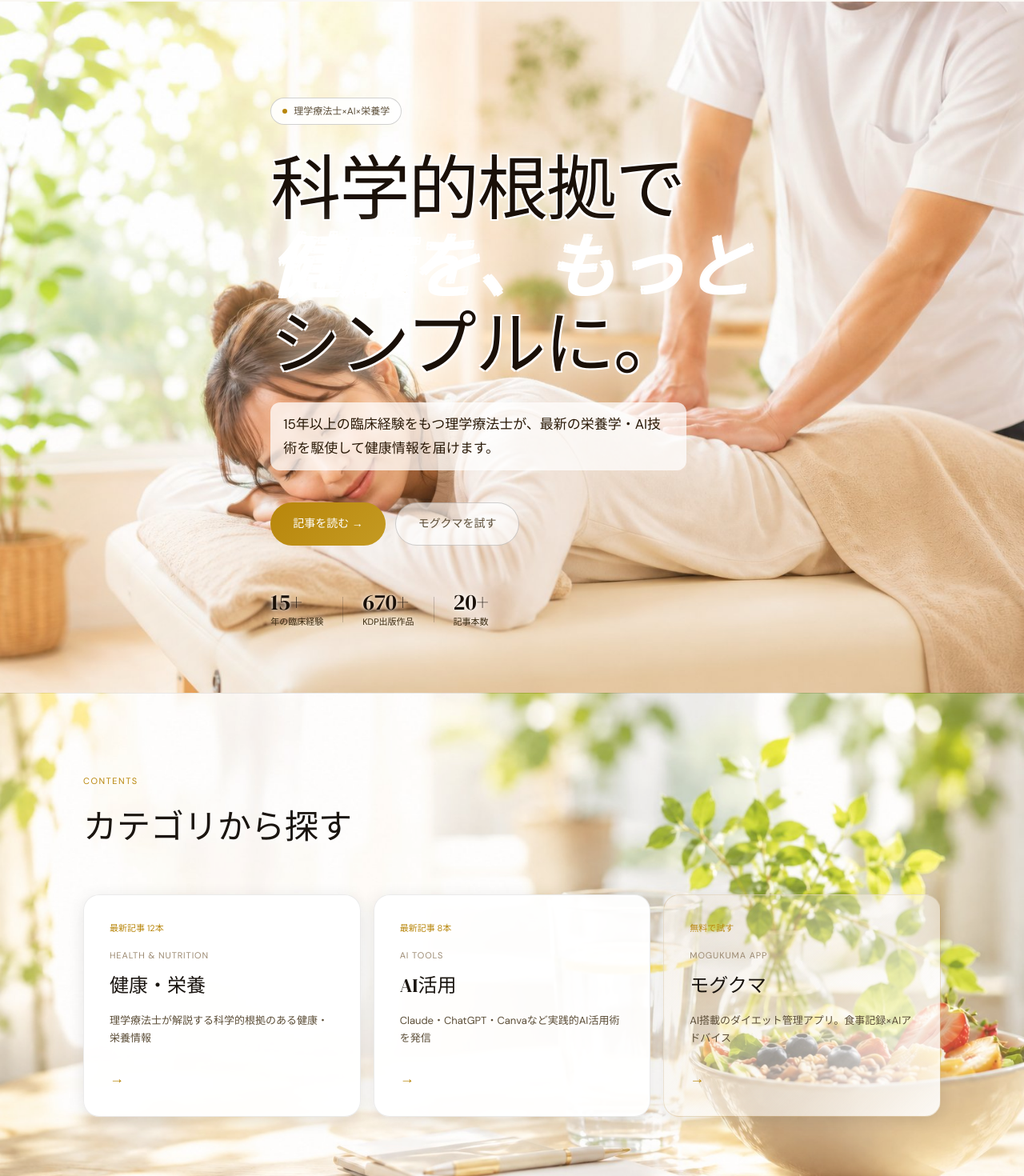
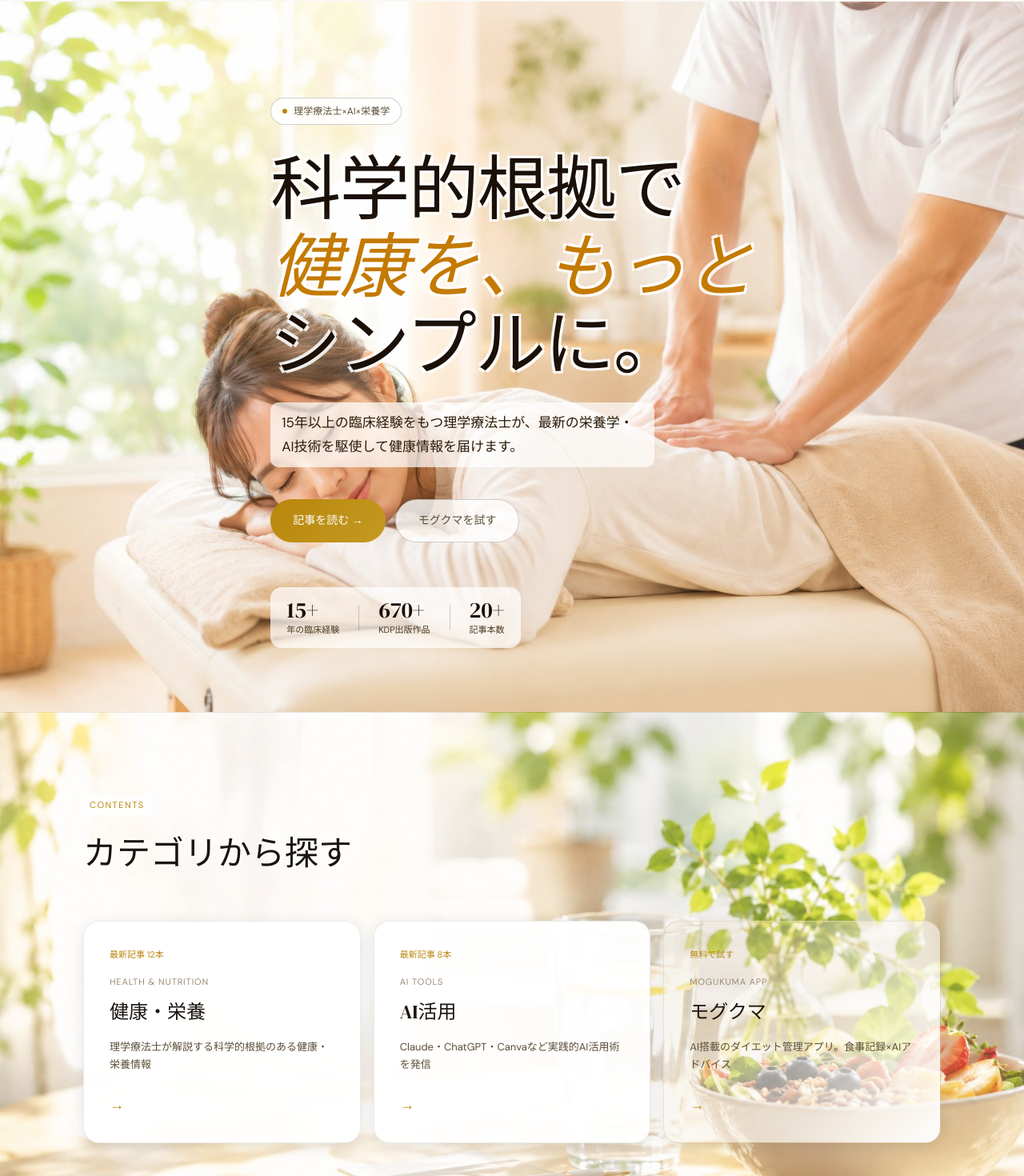
Before and after one commit to heiogawa-create/hei-brand-site, a React (Vite) app: page / in a window 1280 px wide. Shown: the part 78-1548 px from the top of the page at 80% size. Built offline with nearby package versions, Linux system fonts and the light colour scheme.

Commit message:
Update Home.css

```diff
--- a/src/pages/Home.css
+++ b/src/pages/Home.css
@@ -1,21 +1,9 @@
 .section-label{font-size:11px;letter-spacing:0.14em;text-transform:uppercase;color:var(--gold);margin-bottom:12px}
-.section-title{font-family:var(--font-display);font-size:clamp(28px,4vw,42px);font-weight:400;color:var(--text);margin-bottom:48px;text-shadow:0 2px 12px rgba(255,255,255,0.9)}
+.section-title{font-family:var(--font-display);font-size:clamp(28px,4vw,42px);font-weight:400;color:var(--text);margin-bottom:48px}
 
 /* ===== HERO ===== */
 .hero{position:relative;min-height:100svh;display:flex;align-items:center;overflow:hidden;background:linear-gradient(160deg,#fdf9f2 0%,#f5ede0 50%,#faf8f4 100%)}
 
-/* 写真背景 - フルクリア */
-.hero__photo-bg{
-  position:absolute;
-  inset:0;
-  background-size:cover;
-  background-position:center;.section-label{font-size:11px;letter-spacing:0.14em;text-transform:uppercase;color:var(--gold);margin-bottom:12px}
-.section-title{font-family:var(--font-display);font-size:clamp(28px,4vw,42px);font-weight:400;color:var(--text);margin-bottom:48px;text-shadow:0 2px 12px rgba(255,255,255,0.9)}
-
-/* ===== HERO ===== */
-.hero{position:relative;min-height:100svh;display:flex;align-items:center;overflow:hidden;background:linear-gradient(160deg,#fdf9f2 0%,#f5ede0 50%,#faf8f4 100%)}
-
-/* 写真背景 - フルクリア */
 .hero__photo-bg{
   position:absolute;
   inset:0;
@@ -26,29 +14,65 @@
   z-index:0;
 }
 
-.hero__bg{position:absolute;inset:0;pointer-events:none;z-index:0}
+.hero__bg{position:absolute;inset:0;pointer-events:none;z-index:1}
 .hero__orb{position:absolute;border-radius:50%;filter:blur(80px);opacity:.08}
 .hero__orb--1{width:600px;height:600px;background:radial-gradient(circle,#e8c97a 0%,transparent 70%);top:-100px;right:-100px;animation:orb 12s ease-in-out infinite alternate}
 .hero__orb--2{width:400px;height:400px;background:radial-gradient(circle,#f0a96a 0%,transparent 70%);bottom:0;left:-80px;animation:orb 16s ease-in-out infinite alternate-reverse}
 @keyframes orb{from{transform:translate(0,0)}to{transform:translate(30px,30px)}}
 .hero__grid{display:none}
-.hero__inner{position:relative;z-index:1;padding:120px 0 80px}
+.hero__inner{position:relative;z-index:2;padding:120px 0 80px}
 .hero__badge{display:inline-flex;align-items:center;gap:8px;font-size:12px;color:var(--text-2);padding:6px 14px;border:1px solid var(--border-hover);border-radius:100px;margin-bottom:32px;background:rgba(255,255,255,0.88)}
 .hero__badge-dot{width:6px;height:6px;background:var(--gold);border-radius:50%;animation:pulse 2s ease-in-out infinite}
 @keyframes pulse{0%,100%{opacity:1}50%{opacity:.5}}
-.hero__title{font-family:var(--font-display);font-size:clamp(44px,8vw,88px);font-weight:400;line-height:1.1;letter-spacing:-.02em;color:#1a1008;margin-bottom:24px;text-shadow:2px 2px 0 rgba(255,255,255,0.95),-2px -2px 0 rgba(255,255,255,0.95),2px -2px 0 rgba(255,255,255,0.95),-2px 2px 0 rgba(255,255,255,0.95),0 0 24px rgba(255,255,255,1),0 0 48px rgba(255,255,255,0.8)}
-.hero__title em{font-style:italic;background:linear-gradient(135deg,var(--gold),var(--gold-light));-webkit-background-clip:text;-webkit-text-fill-color:transparent;background-clip:text}
-.hero__desc{font-size:clamp(15px,2vw,17px);color:#2a1a08;line-height:1.8;max-width:520px;margin-bottom:40px;background:rgba(255,255,255,0.72);padding:12px 16px;border-radius:12px;backdrop-filter:none}
+
+/* タイトル：白縁取りで写真の上でもくっきり */
+.hero__title{
+  font-family:var(--font-display);
+  font-size:clamp(44px,8vw,88px);
+  font-weight:400;
+  line-height:1.1;
+  letter-spacing:-.02em;
+  color:#1a1008;
+  margin-bottom:24px;
+  text-shadow:
+    3px  3px 0 rgba(255,255,255,0.85),
+   -3px -3px 0 rgba(255,255,255,0.85),
+    3px -3px 0 rgba(255,255,255,0.85),
+   -3px  3px 0 rgba(255,255,255,0.85),
+    0 0 32px rgba(255,255,255,0.9);
+}
+.hero__title em{
+  font-style:italic;
+  background:none;
+  -webkit-background-clip:unset;
+  -webkit-text-fill-color:#C47A00;
+  background-clip:unset;
+  color:#C47A00;
+}
+
+/* 説明文：薄い白ピル背景 */
+.hero__desc{
+  font-size:clamp(15px,2vw,17px);
+  color:#2a1a08;
+  line-height:1.8;
+  max-width:480px;
+  margin-bottom:40px;
+  background:rgba(255,255,255,0.70);
+  padding:10px 14px;
+  border-radius:10px;
+  display:inline-block;
+}
+
 .hero__cta{display:flex;gap:12px;flex-wrap:wrap;margin-bottom:56px}
 .hero__btn{display:inline-flex;align-items:center;gap:8px;padding:14px 28px;border-radius:100px;font-size:14px;font-weight:500;transition:all var(--transition)}
 .hero__btn--primary{background:linear-gradient(135deg,var(--gold),var(--gold-light));color:#fff}
 .hero__btn--primary:hover{transform:translateY(-2px);box-shadow:0 12px 32px rgba(160,115,42,.3)}
-.hero__btn--secondary{border:1px solid var(--border-hover);color:var(--text-2);background:rgba(255,255,255,0.6)}
+.hero__btn--secondary{border:1px solid var(--border-hover);color:var(--text-2);background:rgba(255,255,255,0.80)}
 .hero__btn--secondary:hover{border-color:var(--gold);color:var(--gold)}
-.hero__stats{display:flex;align-items:center;gap:24px;flex-wrap:wrap}
+.hero__stats{display:flex;align-items:center;gap:24px;flex-wrap:wrap;background:rgba(255,255,255,0.72);padding:14px 20px;border-radius:14px;display:inline-flex}
 .hero__stat{display:flex;flex-direction:column;gap:2px}
-.hero__stat-num{font-family:var(--font-display);font-size:28px;color:#1a1008;line-height:1;text-shadow:0 0 16px rgba(255,255,255,1),0 0 4px rgba(255,255,255,1)}
-.hero__stat-label{font-size:11px;color:#3a2a10;text-shadow:0 0 10px rgba(255,255,255,1)}
+.hero__stat-num{font-family:var(--font-display);font-size:28px;color:#1a1008;line-height:1}
+.hero__stat-label{font-size:11px;color:#4a3a20}
 .hero__stat-divider{width:1px;height:32px;background:var(--border-hover)}
 
 /* ===== CATEGORIES ===== */
@@ -67,13 +91,26 @@
 .categories__grid{display:grid;grid-template-columns:repeat(3,1fr);gap:16px}
 .cat-card{display:flex;flex-direction:column;padding:32px;background:rgba(255,255,255,0.95);border:1px solid var(--border);border-radius:var(--radius-lg);transition:all var(--transition);box-shadow:0 4px 20px rgba(0,0,0,0.10)}
 .cat-card:hover{border-color:var(--gold);transform:translateY(-4px);box-shadow:0 20px 48px rgba(160,115,42,.12)}
-.cat-card--accent{border-color:rgba(160,115,42,.2);background:linear-gradient(135deg,rgba(160,115,42,.08),rgba(255,255,255,0.9))}
+.cat-card--accent{border-color:rgba(160,115,42,.2);background:linear-gradient(135deg,rgba(160,115,42,.08),rgba(255,255,255,0.97))}
 .cat-card__tag{font-size:11px;color:var(--gold);margin-bottom:16px}
 .cat-card__en{font-size:11px;letter-spacing:.08em;color:var(--text-3);text-transform:uppercase;margin-bottom:8px}
 .cat-card__title{font-family:var(--font-display);font-size:24px;font-weight:400;color:var(--text);margin-bottom:12px}
 .cat-card__desc{font-size:13px;color:var(--text-2);line-height:1.7;flex:1}
 .cat-card__arrow{display:block;margin-top:24px;font-size:18px;color:var(--gold);transition:transform var(--transition)}
 .cat-card:hover .cat-card__arrow{transform:translateX(6px)}
+
+/* section label/title visible on photos */
+.categories .section-label,
+.platforms .section-label{
+  background:rgba(255,255,255,0.80);
+  padding:3px 8px;
+  border-radius:6px;
+  display:inline-block;
+}
+.categories .section-title,
+.platforms .section-title{
+  text-shadow:2px 2px 0 rgba(255,255,255,0.85),-2px -2px 0 rgba(255,255,255,0.85),0 0 20px rgba(255,255,255,0.9);
+}
 
 /* ===== PLATFORMS ===== */
 .platforms{
@@ -106,36 +143,11 @@
 }
 .app-cta__inner{max-width:640px;margin:0 auto;text-align:center;position:relative;z-index:1}
 .app-cta__label{font-size:11px;letter-spacing:.14em;text-transform:uppercase;color:rgba(255,255,255,0.7);margin-bottom:16px}
-.app-cta__title{
-  font-family:var(--font-display);
-  font-size:clamp(32px,5vw,52px);
-  font-weight:400;
-  color:#fff;
-  line-height:1.15;
-  margin-bottom:20px;
-  text-shadow:0 2px 16px rgba(0,0,0,0.15);
-}
+.app-cta__title{font-family:var(--font-display);font-size:clamp(32px,5vw,52px);font-weight:400;color:#fff;line-height:1.15;margin-bottom:20px;text-shadow:0 2px 16px rgba(0,0,0,0.15)}
 .app-cta__desc{font-size:15px;color:rgba(255,255,255,0.85);line-height:1.8;margin-bottom:32px}
-.app-cta__btn{
-  display:inline-flex;align-items:center;
-  padding:14px 32px;
-  background:#2A1E12;
-  color:#C49A22;
-  border-radius:100px;
-  font-size:14px;font-weight:500;
-  transition:all var(--transition);
-}
+.app-cta__btn{display:inline-flex;align-items:center;padding:14px 32px;background:#2A1E12;color:#C49A22;border-radius:100px;font-size:14px;font-weight:500;transition:all var(--transition)}
 .app-cta__btn:hover{transform:translateY(-2px);box-shadow:0 16px 40px rgba(0,0,0,0.25)}
-
-/* クマ装飾 */
-.app-cta__bear-deco{
-  position:absolute;
-  font-size:220px;
-  opacity:0.08;
-  pointer-events:none;
-  user-select:none;
-  line-height:1;
-}
+.app-cta__bear-deco{position:absolute;font-size:220px;opacity:0.08;pointer-events:none;user-select:none;line-height:1}
 .app-cta__bear-deco:first-child{bottom:-60px;left:-60px;transform:rotate(10deg)}
 .app-cta__bear-deco--2{bottom:-40px;right:-50px;transform:rotate(-12deg);font-size:180px}
 
@@ -145,131 +157,4 @@
 }
 @media(max-width:640px){
   .platforms__grid{grid-template-columns:1fr}
-  .hero__photo-bg{opacity:1}
 }
-  background-repeat:no-repeat;
-  opacity:1;
-  z-index:0;
-}
-
-.hero__bg{position:absolute;inset:0;pointer-events:none;z-index:0}
-.hero__orb{position:absolute;border-radius:50%;filter:blur(80px);opacity:.08}
-.hero__orb--1{width:600px;height:600px;background:radial-gradient(circle,#e8c97a 0%,transparent 70%);top:-100px;right:-100px;animation:orb 12s ease-in-out infinite alternate}
-.hero__orb--2{width:400px;height:400px;background:radial-gradient(circle,#f0a96a 0%,transparent 70%);bottom:0;left:-80px;animation:orb 16s ease-in-out infinite alternate-reverse}
-@keyframes orb{from{transform:translate(0,0)}to{transform:translate(30px,30px)}}
-.hero__grid{display:none}
-.hero__inner{position:relative;z-index:1;padding:120px 0 80px}
-.hero__badge{display:inline-flex;align-items:center;gap:8px;font-size:12px;color:var(--text-2);padding:6px 14px;border:1px solid var(--border-hover);border-radius:100px;margin-bottom:32px;background:rgba(255,255,255,0.88)}
-.hero__badge-dot{width:6px;height:6px;background:var(--gold);border-radius:50%;animation:pulse 2s ease-in-out infinite}
-@keyframes pulse{0%,100%{opacity:1}50%{opacity:.5}}
-.hero__title{font-family:var(--font-display);font-size:clamp(44px,8vw,88px);font-weight:400;line-height:1.1;letter-spacing:-.02em;color:#1a1008;margin-bottom:24px;text-shadow:2px 2px 0 rgba(255,255,255,0.95),-2px -2px 0 rgba(255,255,255,0.95),2px -2px 0 rgba(255,255,255,0.95),-2px 2px 0 rgba(255,255,255,0.95),0 0 24px rgba(255,255,255,1),0 0 48px rgba(255,255,255,0.8)}
-.hero__title em{font-style:italic;background:linear-gradient(135deg,var(--gold),var(--gold-light));-webkit-background-clip:text;-webkit-text-fill-color:transparent;background-clip:text}
-.hero__desc{font-size:clamp(15px,2vw,17px);color:#2a1a08;line-height:1.8;max-width:520px;margin-bottom:40px;background:rgba(255,255,255,0.72);padding:12px 16px;border-radius:12px;backdrop-filter:none}
-.hero__cta{display:flex;gap:12px;flex-wrap:wrap;margin-bottom:56px}
-.hero__btn{display:inline-flex;align-items:center;gap:8px;padding:14px 28px;border-radius:100px;font-size:14px;font-weight:500;transition:all var(--transition)}
-.hero__btn--primary{background:linear-gradient(135deg,var(--gold),var(--gold-light));color:#fff}
-.hero__btn--primary:hover{transform:translateY(-2px);box-shadow:0 12px 32px rgba(160,115,42,.3)}
-.hero__btn--secondary{border:1px solid var(--border-hover);color:var(--text-2);background:rgba(255,255,255,0.6)}
-.hero__btn--secondary:hover{border-color:var(--gold);color:var(--gold)}
-.hero__stats{display:flex;align-items:center;gap:24px;flex-wrap:wrap}
-.hero__stat{display:flex;flex-direction:column;gap:2px}
-.hero__stat-num{font-family:var(--font-display);font-size:28px;color:#1a1008;line-height:1;text-shadow:0 0 16px rgba(255,255,255,1),0 0 4px rgba(255,255,255,1)}
-.hero__stat-label{font-size:11px;color:#3a2a10;text-shadow:0 0 10px rgba(255,255,255,1)}
-.hero__stat-divider{width:1px;height:32px;background:var(--border-hover)}
-
-/* ===== CATEGORIES ===== */
-.categories{
-  position:relative;
-  padding:100px 0;
-  border-top:1px solid var(--border);
-  background-size:cover;
-  background-position:center;
-  background-repeat:no-repeat;
-}
-.categories__overlay{
-  position:absolute;inset:0;
-  background:rgba(253,249,242,0.15);
-}
-.categories__grid{display:grid;grid-template-columns:repeat(3,1fr);gap:16px}
-.cat-card{display:flex;flex-direction:column;padding:32px;background:rgba(255,255,255,0.95);border:1px solid var(--border);border-radius:var(--radius-lg);transition:all var(--transition);box-shadow:0 4px 20px rgba(0,0,0,0.10)}
-.cat-card:hover{border-color:var(--gold);transform:translateY(-4px);box-shadow:0 20px 48px rgba(160,115,42,.12)}
-.cat-card--accent{border-color:rgba(160,115,42,.2);background:linear-gradient(135deg,rgba(160,115,42,.08),rgba(255,255,255,0.9))}
-.cat-card__tag{font-size:11px;color:var(--gold);margin-bottom:16px}
-.cat-card__en{font-size:11px;letter-spacing:.08em;color:var(--text-3);text-transform:uppercase;margin-bottom:8px}
-.cat-card__title{font-family:var(--font-display);font-size:24px;font-weight:400;color:var(--text);margin-bottom:12px}
-.cat-card__desc{font-size:13px;color:var(--text-2);line-height:1.7;flex:1}
-.cat-card__arrow{display:block;margin-top:24px;font-size:18px;color:var(--gold);transition:transform var(--transition)}
-.cat-card:hover .cat-card__arrow{transform:translateX(6px)}
-
-/* ===== PLATFORMS ===== */
-.platforms{
-  position:relative;
-  padding:100px 0;
-  border-top:1px solid var(--border);
-  background-size:cover;
-  background-position:center;
-  background-repeat:no-repeat;
-}
-.platforms__overlay{
-  position:absolute;inset:0;
-  background:rgba(253,249,242,0.15);
-}
-.platforms__grid{display:grid;grid-template-columns:repeat(3,1fr);gap:12px}
-.platform-card{display:flex;align-items:center;justify-content:space-between;padding:20px 24px;background:rgba(255,255,255,0.95);border:1px solid var(--border);border-radius:var(--radius);transition:all var(--transition);box-shadow:0 2px 12px rgba(0,0,0,0.08)}
-.platform-card:hover{border-color:var(--gold);transform:translateX(4px);box-shadow:0 4px 16px rgba(160,115,42,.1)}
-.platform-card__name{font-size:14px;font-weight:500;color:var(--text)}
-.platform-card__sub{font-size:12px;color:var(--text-3);margin-top:2px}
-.platform-card__icon{font-size:16px;color:var(--text-3);transition:all var(--transition)}
-.platform-card:hover .platform-card__icon{color:var(--gold)}
-
-/* ===== APP CTA ===== */
-.app-cta{
-  position:relative;
-  padding:80px 0 100px;
-  border-top:1px solid var(--border);
-  background:linear-gradient(135deg,#9A7618 0%,#C49A22 40%,#D4AE3A 70%,#B8860B 100%);
-  overflow:hidden;
-}
-.app-cta__inner{max-width:640px;margin:0 auto;text-align:center;position:relative;z-index:1}
-.app-cta__label{font-size:11px;letter-spacing:.14em;text-transform:uppercase;color:rgba(255,255,255,0.7);margin-bottom:16px}
-.app-cta__title{
-  font-family:var(--font-display);
-  font-size:clamp(32px,5vw,52px);
-  font-weight:400;
-  color:#fff;
-  line-height:1.15;
-  margin-bottom:20px;
-  text-shadow:0 2px 16px rgba(0,0,0,0.15);
-}
-.app-cta__desc{font-size:15px;color:rgba(255,255,255,0.85);line-height:1.8;margin-bottom:32px}
-.app-cta__btn{
-  display:inline-flex;align-items:center;
-  padding:14px 32px;
-  background:#2A1E12;
-  color:#C49A22;
-  border-radius:100px;
-  font-size:14px;font-weight:500;
-  transition:all var(--transition);
-}
-.app-cta__btn:hover{transform:translateY(-2px);box-shadow:0 16px 40px rgba(0,0,0,0.25)}
-
-/* クマ装飾 */
-.app-cta__bear-deco{
-  position:absolute;
-  font-size:220px;
-  opacity:0.08;
-  pointer-events:none;
-  user-select:none;
-  line-height:1;
-}
-.app-cta__bear-deco:first-child{bottom:-60px;left:-60px;transform:rotate(10deg)}
-.app-cta__bear-deco--2{bottom:-40px;right:-50px;transform:rotate(-12deg);font-size:180px}
-
-@media(max-width:900px){
-  .categories__grid{grid-template-columns:1fr}
-  .platforms__grid{grid-template-columns:repeat(2,1fr)}
-}
-@media(max-width:640px){
-  .platforms__grid{grid-template-columns:1fr}
-  .hero__photo-bg{opacity:1}
-}
```
